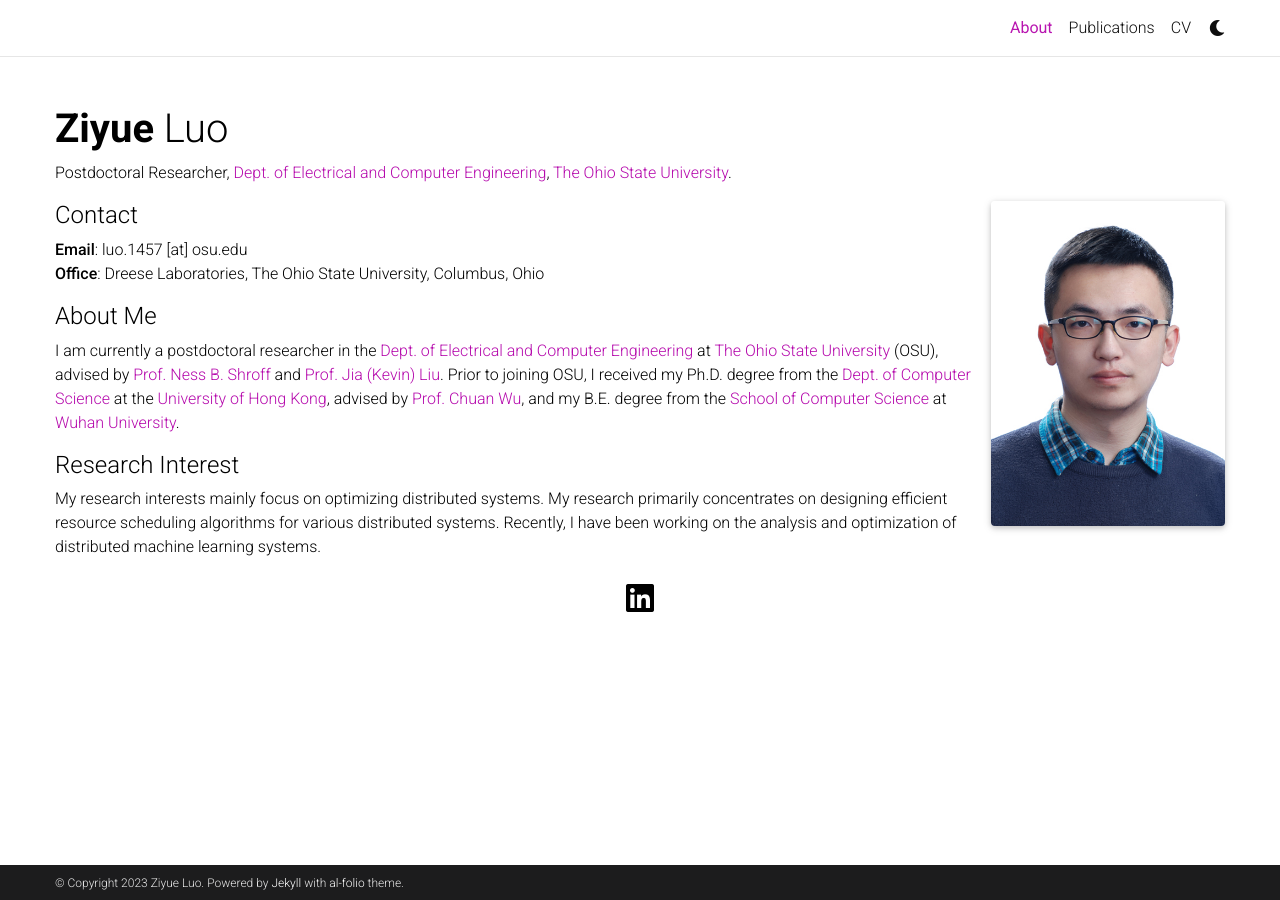
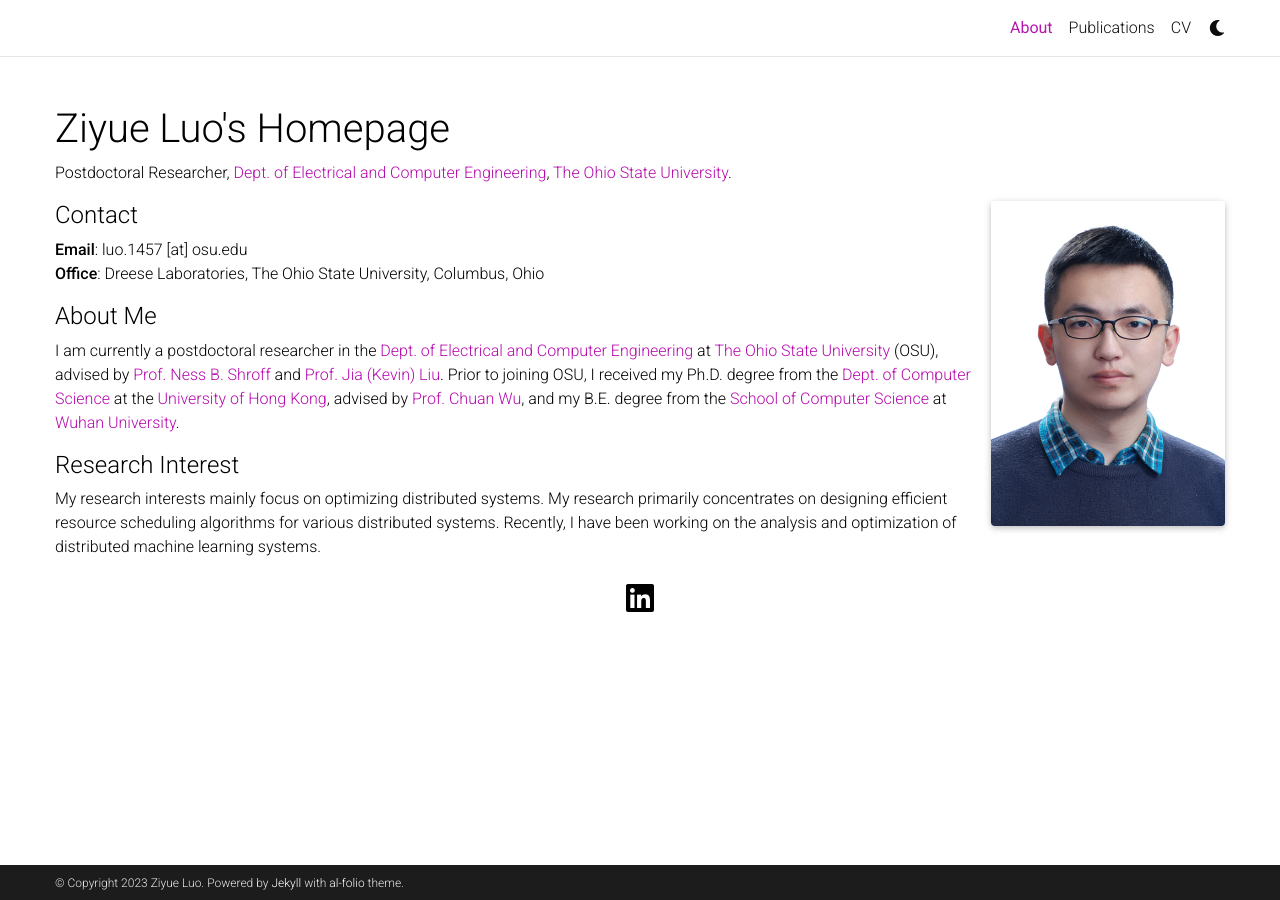
Before and after one commit to ziyueluocs/ziyueluocs.github.io, a Jekyll site: the page built from _pages/about.md, in a window 1280 px wide. Built offline with Jekyll 4.4.1, drawn with Linux system fonts in a browser that asks for light colours; full-size pictures stand in for the smaller copies a plugin makes; comment, search, counter and statistics services are not loaded; a style sheet for code colours, icons or effects is not loaded.

Commit message:
Change title

```diff
--- a/_config.yml
+++ b/_config.yml
@@ -2,7 +2,7 @@
 # Site settings
 # -----------------------------------------------------------------------------
 
-title: blank # the website title (if blank, full name will be used instead)
+title: Ziyue Luo's Homepage # the website title (if blank, full name will be used instead)
 first_name: Ziyue
 middle_name:
 last_name: Luo
```
